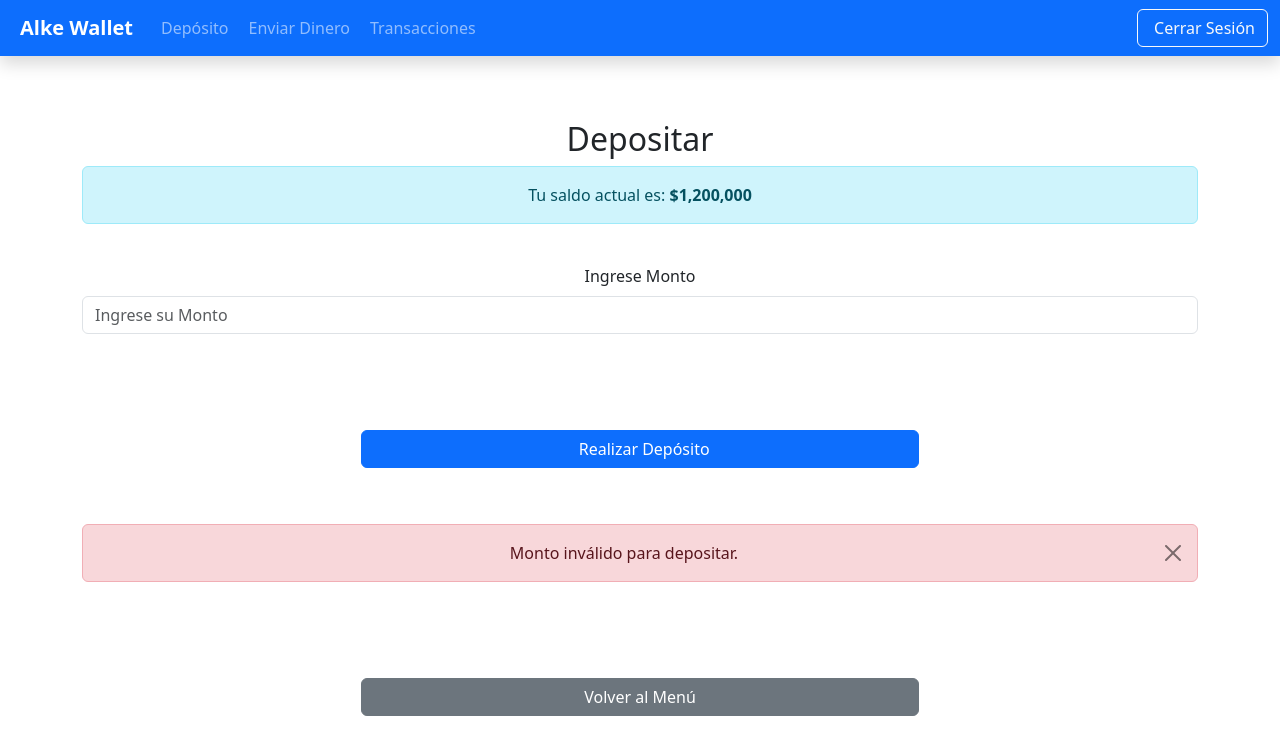
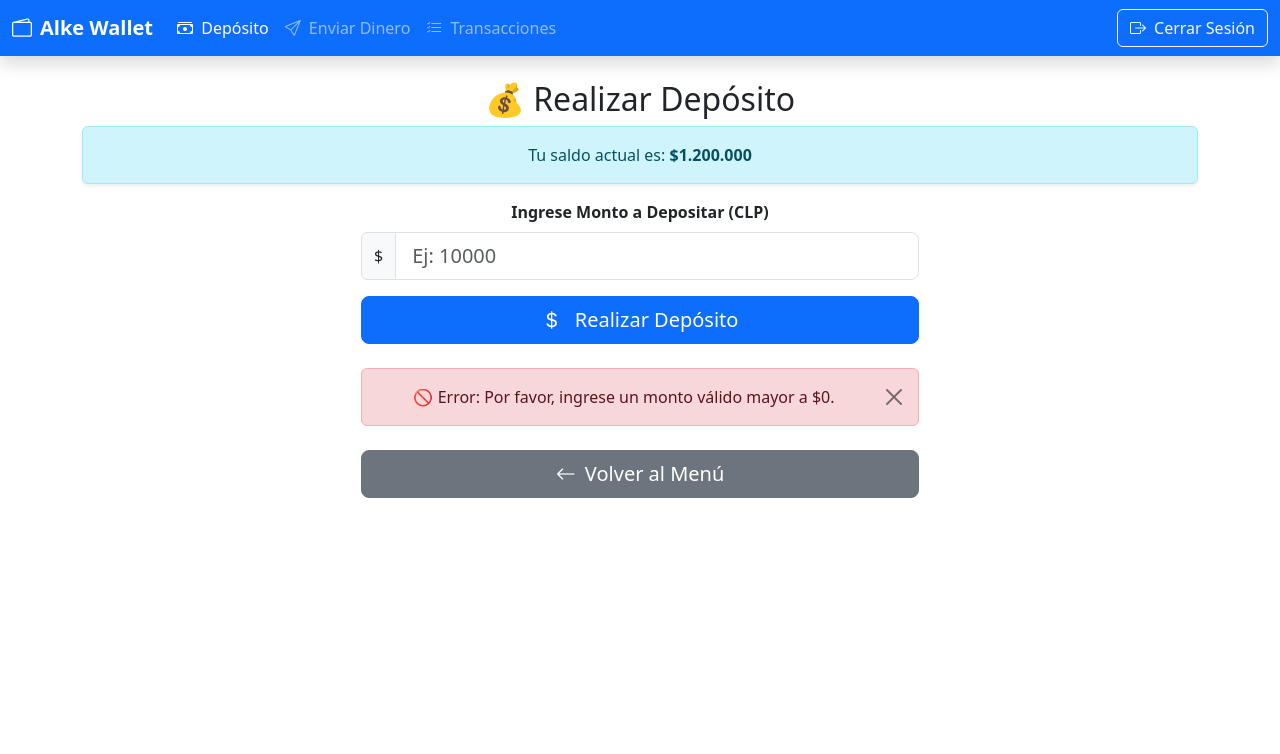
Before and after one commit to jeberoizac/Alke-Wallet, a plain HTML site: page deposit.html in a window 1280 px wide. Both pictures are taken after a click on the button "Realizar Depósito". Drawn offline with nearby package versions, Linux system fonts and the light colour scheme.

Commit message:
se mejora vista de deposit con botones mas grandes

```diff
--- a/assets/js/modules/deposit.js
+++ b/assets/js/modules/deposit.js
@@ -1,43 +1,71 @@
 // assets/js/modules/deposito.js
+
 import { DataService } from './data.js';
 import { mostrarAlertaBootstrap } from './ui.js';
 
+// Función para formatear el dinero
+function formatCurrency(amount) {
+    // Usamos 'es-CL' (o 'es-CLP' para moneda más específica) para formato chileno,
+    // o simplemente el locale predeterminado con estilo de moneda.
+    return amount.toLocaleString('es-CL', { style: 'currency', currency: 'CLP', minimumFractionDigits: 0, maximumFractionDigits: 0 });
+}
+
+
 export function initDeposito() {
-    // Mostrar el saldo actual
-    const saldo = DataService.getSaldo().toLocaleString();
-    $("#saldoActualDisplay").text(`$${saldo}`);
+    const saldoDisplay = $("#saldoActualDisplay");
+    const btnDepositar = $("#depositar");
+    const inputMonto = $("#inputMontoDeposito");
 
-    const btn = $("#depositar");
-    const input = $("#inputMontoDeposito");
-    const confirmacionDiv = $('<div id="deposito-confirmacion" class="mt-3 text-success fw-bold"></div>');
+    // 1. Mostrar el saldo actual al cargar
+    function actualizarSaldoDisplay() {
+        const saldo = DataService.getSaldo();
+        saldoDisplay.text(formatCurrency(saldo));
+    }
 
-    btn.parent().after(confirmacionDiv);
+    actualizarSaldoDisplay();
 
-    if (!btn.length || !input.length) return;
+    // 2. Evento del botón de depósito
+    if (!btnDepositar.length || !inputMonto.length) return;
 
-    btn.on("click", e => {
+    btnDepositar.on("click", e => {
         e.preventDefault();
-        const monto = parseFloat(input.val());
 
+        // Convertir a número, asegurando un punto decimal
+        let montoString = inputMonto.val().replace(',', '.');
+        const monto = parseFloat(montoString);
+
+        // 3. Validación
         if (isNaN(monto) || monto <= 0) {
-            mostrarAlertaBootstrap("Monto inválido para depositar.", "danger");
+            mostrarAlertaBootstrap("🚫 Error: Por favor, ingrese un monto válido mayor a $0.", "danger");
+            inputMonto.val(''); // Limpiar el campo
             return;
         }
 
-        // Lógica del depósito usando DataService
-        const saldoNuevo = DataService.getSaldo() + monto;
-        DataService.setSaldo(saldoNuevo);
-        DataService.registrarTransaccion("Depósito", monto);
+        // 4. Lógica del depósito usando DataService
+        try {
+            const saldoNuevo = DataService.getSaldo() + monto;
+            DataService.setSaldo(saldoNuevo);
+            DataService.registrarTransaccion("Depósito", monto); // Asume que registrarTransaccion maneja el signo
 
-        input.val('');
+            // Limpiar el input y actualizar el saldo
+            inputMonto.val('');
+            actualizarSaldoDisplay();
 
-        confirmacionDiv.text(`✅ Depósito de $${monto.toLocaleString()} realizado con éxito.`);
+            // Mostrar éxito y redirigir
+            const montoFormateado = formatCurrency(monto);
+            mostrarAlertaBootstrap(
+                `🎉 **¡Depósito Exitoso!** Se han acreditado ${montoFormateado} a tu cuenta. Redirigiendo al menú...`,
+                "success"
+            );
 
-        mostrarAlertaBootstrap(`¡Depósito Exitoso! Se acreditaron $${monto.toLocaleString()}. Redirigiendo...`, "success");
+            // Redirige al menú principal después de 3 segundos
+            setTimeout(() => {
+                window.location.href = "menu.html";
+            }, 3000);
 
-        // Redirige al menú principal después de 2 segundos
-        setTimeout(() => {
-            window.location.href = "menu.html";
-        }, 2000);
+        } catch (error) {
+             mostrarAlertaBootstrap("❌ Error: No se pudo completar la transacción. Intente de nuevo.", "danger");
+             console.error("Error al realizar el depósito:", error);
+        }
     });
 }
--- a/deposit.html
+++ b/deposit.html
@@ -6,9 +6,9 @@
     <title>- Alke Wallet - Depositar</title>
     <link rel="stylesheet" href="assets/css/style.css">
     <link href="https://cdn.jsdelivr.net/npm/bootstrap@5.3.8/dist/css/bootstrap.min.css" rel="stylesheet" />
+    <link rel="stylesheet" href="https://cdn.jsdelivr.net/npm/bootstrap-icons@1.11.3/font/bootstrap-icons.min.css">
   </head>
   <body id="page-deposito">
-   <!-- Barra de navegacion fija-->
     <nav class="navbar navbar-expand-lg navbar-dark bg-primary fixed-top shadow">
         <div class="container-fluid">
             <a class="navbar-brand fw-bold" href="menu.html">
@@ -20,7 +20,7 @@
             <div class="collapse navbar-collapse" id="navbarNav">
                 <ul class="navbar-nav me-auto mb-2 mb-lg-0">
                     <li class="nav-item">
-                        <a class="nav-link" href="deposit.html"><i class="bi bi-cash-stack me-1"></i> Depósito</a>
+                        <a class="nav-link active" aria-current="page" href="deposit.html"><i class="bi bi-cash-stack me-1"></i> Depósito</a>
                     </li>
                     <li class="nav-item">
                         <a class="nav-link" href="sendmoney.html"><i class="bi bi-send me-1"></i> Enviar Dinero</a>
@@ -35,27 +35,32 @@
             </div>
         </div>
     </nav>
-    <section class="container mt-3 text-center">
-      <h2>Depositar</h2>
 
-      <div class="alert alert-info" role="alert">
+    <section class="container **pt-5** mt-3 text-center">
+      <h2 class="mt-4">💰 Realizar Depósito</h2>
+
+      <div class="alert alert-info shadow-sm" role="alert">
         Tu saldo actual es: <strong id="saldoActualDisplay">Cargando...</strong>
       </div>
 
-      <div class="mb-3">
-        <label for="inputMontoDeposito" class="form-label">Ingrese Monto</label>
-        <input type="number" class="form-control" id="inputMontoDeposito" placeholder="Ingrese su Monto" />
+      <div class="mb-3 col-md-6 mx-auto"> <label for="inputMontoDeposito" class="form-label fw-bold">Ingrese Monto a Depositar (CLP)</label>
+        <div class="input-group">
+            <span class="input-group-text">$</span>
+            <input type="number" class="form-control form-control-lg" id="inputMontoDeposito" placeholder="Ej: 10000" min="1" step="any" />
         </div>
-      <div class="d-grid gap-2 col-6 mx-auto">
-        <button class="btn btn-primary" id="depositar">
-          Realizar Depósito
+      </div>
+      <div class="d-grid gap-2 col-md-6 mx-auto">
+        <button class="btn btn-primary btn-lg" id="depositar">
+          <i class="bi bi-currency-dollar me-2"></i> Realizar Depósito
         </button>
       </div>
-      <!-- Muestra el monto luego de depositarlo-->
-    <div id="alerta-container" class="mt-4 mb-4"></div>
 
-      <div class="d-grid gap-2 col-6 mx-auto mt-3">
-        <a href="menu.html" class="btn btn-secondary">Volver al Menú</a>
+      <div id="alerta-container" class="mt-4 mb-4 col-md-6 mx-auto"></div>
+
+      <div class="d-grid gap-2 col-md-6 mx-auto mt-3">
+        <a href="menu.html" class="btn btn-secondary btn-lg">
+            <i class="bi bi-arrow-left me-1"></i> Volver al Menú
+        </a>
       </div>
     </section>
     <script src="https://code.jquery.com/jquery-3.7.1.min.js"></script>
```
Lines whose indentation alone changed are shown as unchanged.
